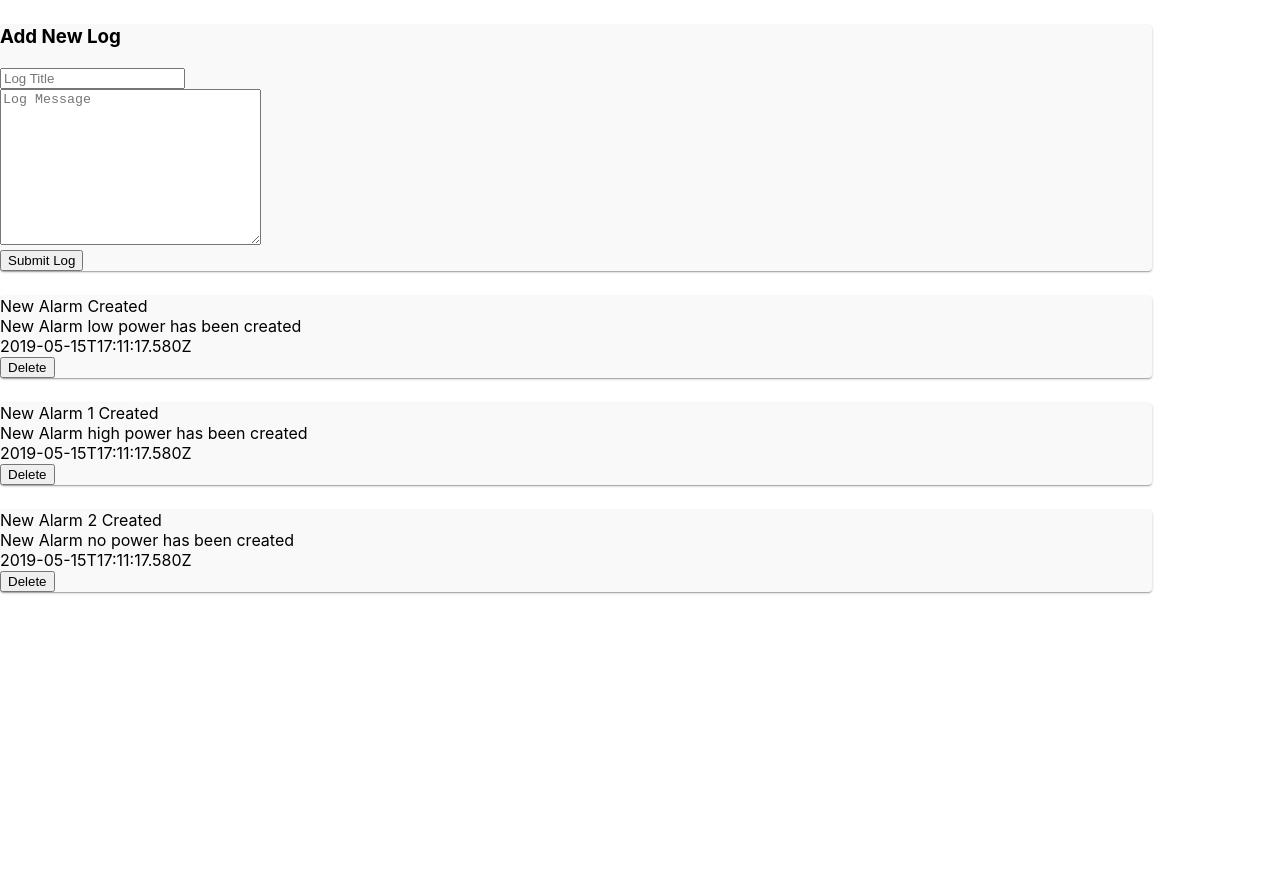
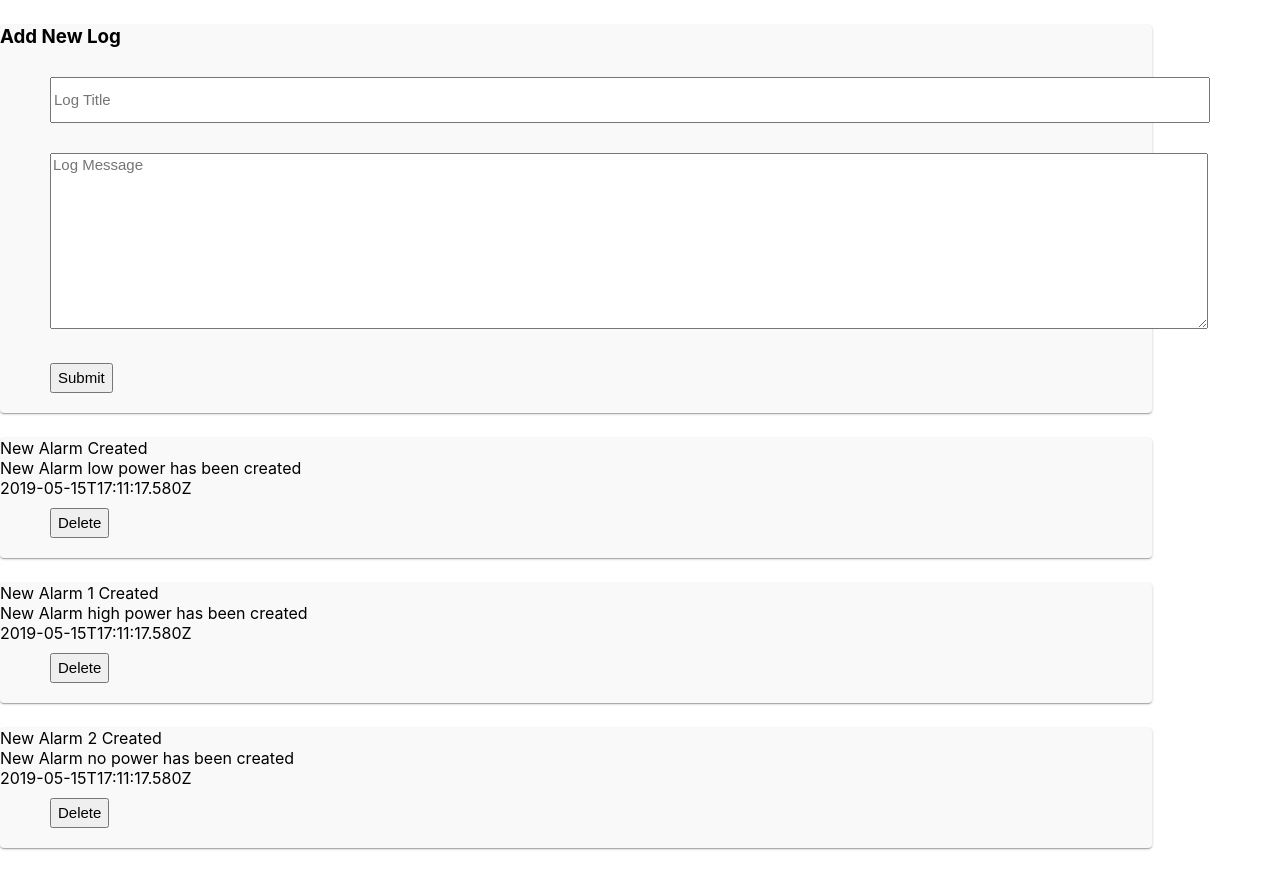
Before and after one commit to diwash13/tagup, a React (Create React App) app: page / in a window 1280 px wide. Before the commit the page ends 800 px from the top, so only its background shows below. Built offline with nearby package versions, Linux system fonts and the light colour scheme.

Commit message:
Add Log Component

```diff
--- a/src/Components/LogForm/LogForm.js
+++ b/src/Components/LogForm/LogForm.js
@@ -1,36 +1,44 @@
-import React, { Component } from 'react';
-import Card from '../Card/Card'
+import React, { Component } from "react";
+import Card from "../Card/Card";
+import Button from "../Button/Button";
+import styles from "./logform.module.css";
 
 class LogForm extends Component {
   constructor(props) {
-        super(props)
+    super(props);
     this.state = {
-            title: '',
-            message: ''
-        }
+      title: "",
+      message: ""
+    };
   }
 
-    addLog = (e) => {
-        e.preventDefault()
+  addLog = e => {
+    e.preventDefault();
     this.props.addLog({
       ...this.state,
       timestamp: new Date().toISOString()
-        })
-    }
+    });
+    this.clearState();
+  };
 
-    handleChangeTitle = (val) => {
-        console.log(val)
+  clearState = () => {
+    this.setState({
+      title: "",
+      message: ""
+    });
+  };
+
+  handleChangeTitle = val => {
     this.setState({
       title: val
-        })
-      }
+    });
+  };
 
-      handleChangeMessage = (val) => {
-        console.log(val)
+  handleChangeMessage = val => {
     this.setState({
       message: val
-        })
-      }
+    });
+  };
 
   render() {
     return (
@@ -38,21 +46,30 @@ class LogForm extends Component {
         <h3>Add New Log</h3>
         <form onSubmit={this.addLog}>
           <input
+            className={styles.input}
             type="text"
-                    placeholder='Log Title'
+            placeholder="Log Title"
             onChange={e => this.handleChangeTitle(e.target.value)}
-                    value={this.state.title}/>
-                <br/>
-                <textarea name="Log Message" placeholder='Log Message' cols="30" rows="10"
+            value={this.state.title}
+          />
+          <textarea
+            className={styles.textarea}
+            name="Log Message"
+            placeholder="Log Message"
+            cols="30"
+            rows="10"
             onChange={e => this.handleChangeMessage(e.target.value)}
             value={this.state.message}
-                ></textarea>
-                <br/>
-                <button type='submit'>Submit Log</button>
+          />
+          <Button
+            className="far fa-comment-alt"
+            type="submit"
+            label={" Submit"}
+          />
         </form>
       </Card>
-        )
+    );
   }
 }
 
-export default LogForm
+export default LogForm;
--- /dev/null
+++ b/src/Components/LogForm/logform.module.css
@@ -0,0 +1,19 @@
+.input {
+    width: 90vw;
+    margin: 10px 30px 20px 50px;
+    height: 40px;
+    font-family: Arial, Helvetica, sans-serif;
+    font-size: 15px;
+}
+
+.textarea {
+    width: 90vw;
+    margin: 10px 30px 20px 50px;
+    font-family: Arial, Helvetica, sans-serif;
+    font-size: 15px;
+}
+ button {
+     height: 30px;
+     font-size: 15px;
+     margin: 10px 30px 20px 50px;
+ }
```
Lines whose indentation alone changed are shown as unchanged.
